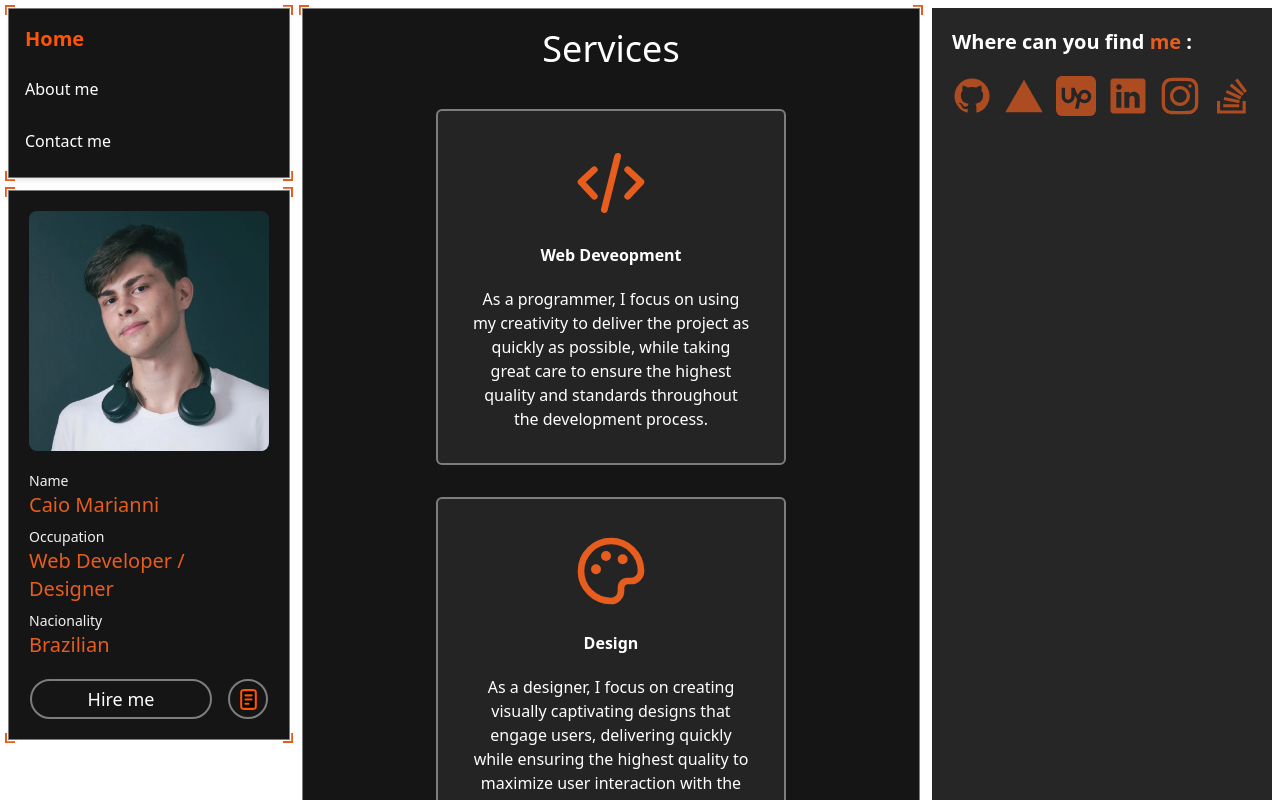
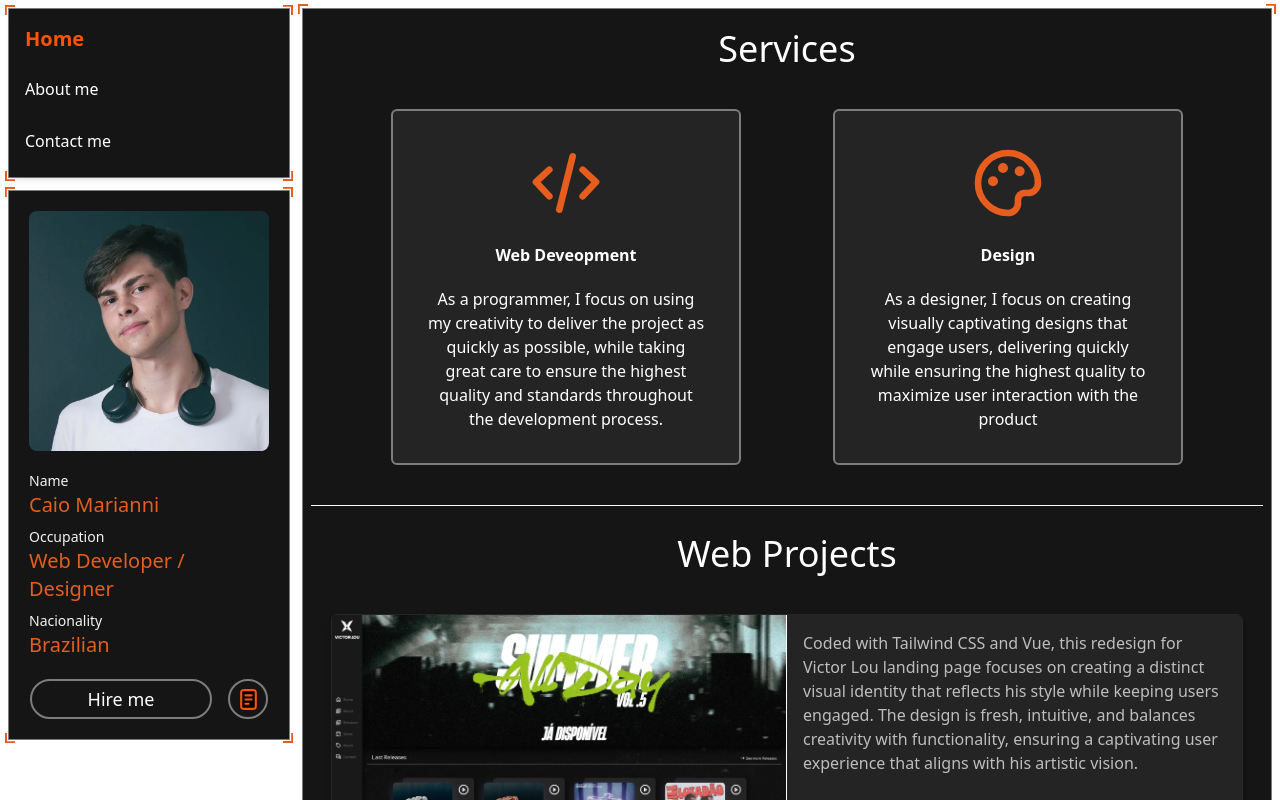
Before and after one commit to Caio-Marianni/MyPortifolio, a Vue app: page / in a window 1280 px wide. Shown: the top 800 px of the page. Built offline with nearby package versions, Linux system fonts and the light colour scheme.

Commit message:
Border Fix.

```diff
--- a/src/App.vue
+++ b/src/App.vue
@@ -3,6 +3,7 @@
 import Navbar from "./components/Navbar.vue";
 import AboutContainer from "./components/AboutContainer.vue";
 import Footer from "./components/Footer.vue";
+import BorderEffect from "./components/BorderEffect.vue";
 </script>
 
 <template>
@@ -17,10 +18,14 @@
       </div>
     </header>
     <!-- Content Change  -->
-    <div class="h-full w-full">
+    <div class="relative h-full w-full">
       <RouterView />
+      <Footer />
+      <!-- Border -->
+      <div class="hidden lg:flex">
+        <BorderEffect />
+      </div>
     </div>
-    <Footer />
   </div>
 </template>
 
--- a/src/views/HomeView.vue
+++ b/src/views/HomeView.vue
@@ -8,16 +8,13 @@
 </script>
 
 <template>
-  <div class="relative flex flex-col justify-center items-center gap-4 p-2 text-[#ffffff] lg:border lg:border-borderColor bg-containerColor w-full">
+  <div class="flex flex-col justify-center items-center gap-4 p-2 text-[#ffffff] lg:border lg:border-borderColor bg-containerColor w-full">
     <!-- About Card show only in sm/md size -->
     <div class="flex w-full lg:hidden">
       <AboutContainer />
     </div>
     <ServicesContainer />
     <ProjectContainer />
-    <div class="hidden lg:flex">
-      <BorderEffect />
-    </div>
   </div>
   <!-- <TheWelcome /> -->
   <!-- <div class="flex w-20 h-72 bg-containerColor">teste</div> -->
```
